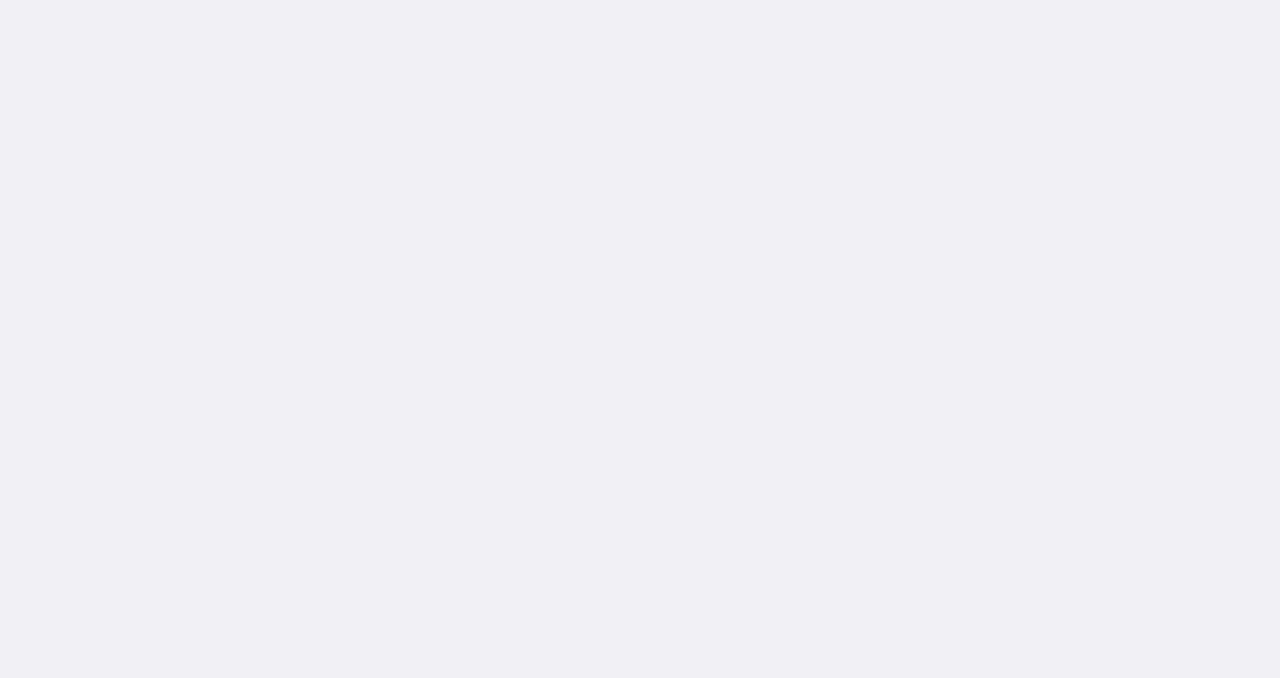
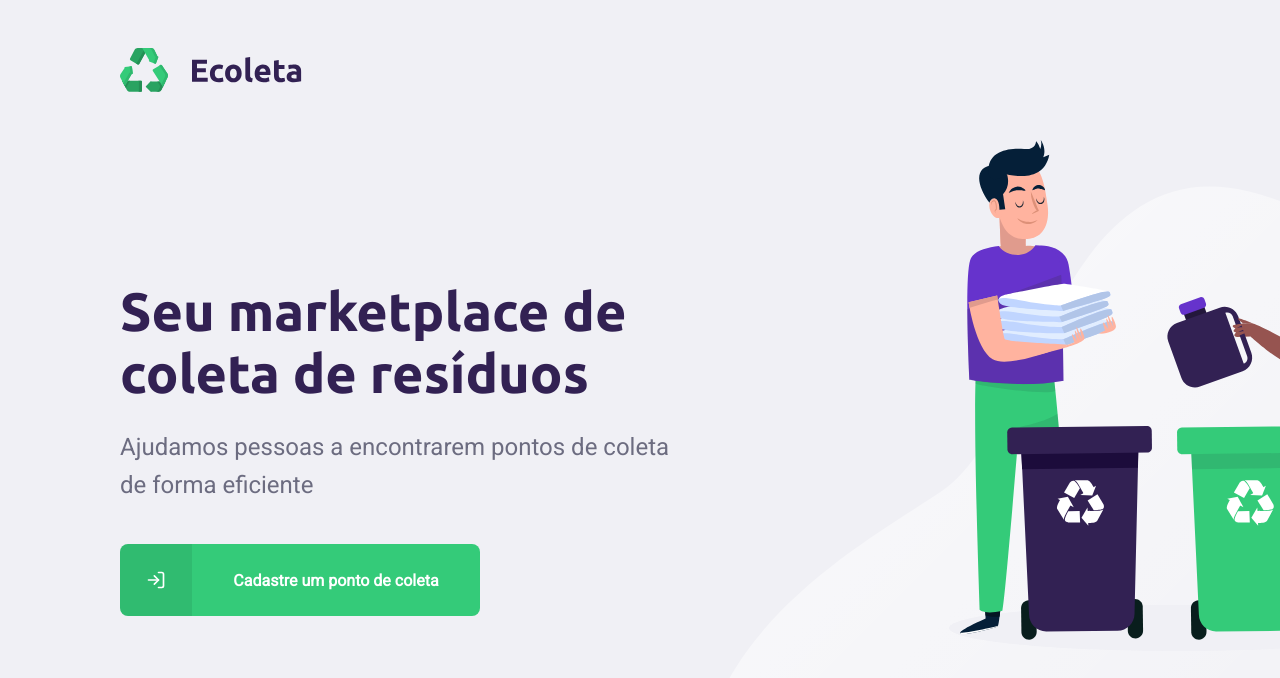
Before and after one commit to lucasliet/Ecoleta, a React (Create React App) app in the folder web/: page /Ecoleta/create-point in a window 1280 px wide. Shown: the top 678 px of the page. Built offline with nearby package versions, Linux system fonts and the light colour scheme.

Commit message:
gh-pages bugfix

```diff
--- a/web/src/routes.tsx
+++ b/web/src/routes.tsx
@@ -8,6 +8,7 @@ const Routes = () => {
     return (
         <BrowserRouter >
             <Route component={Home} path="/" exact />
+            <Route component={Home} path="/Ecoleta"/>
             <Route component={CreatePoint} path="/create-point" />
         </BrowserRouter>
     )
```
